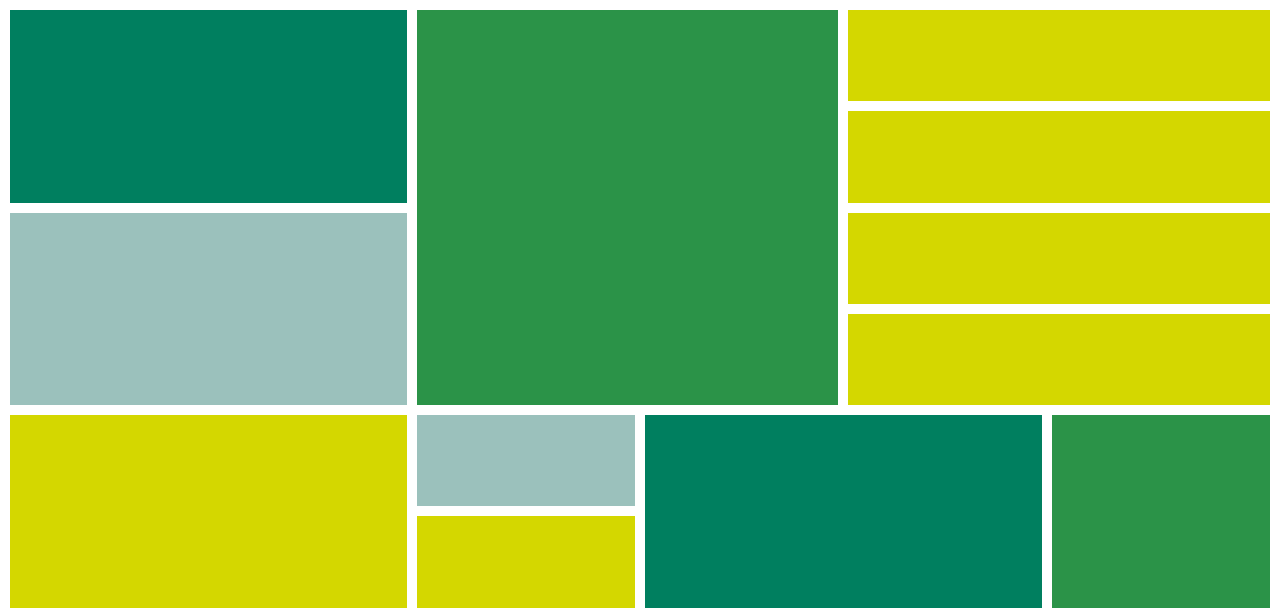
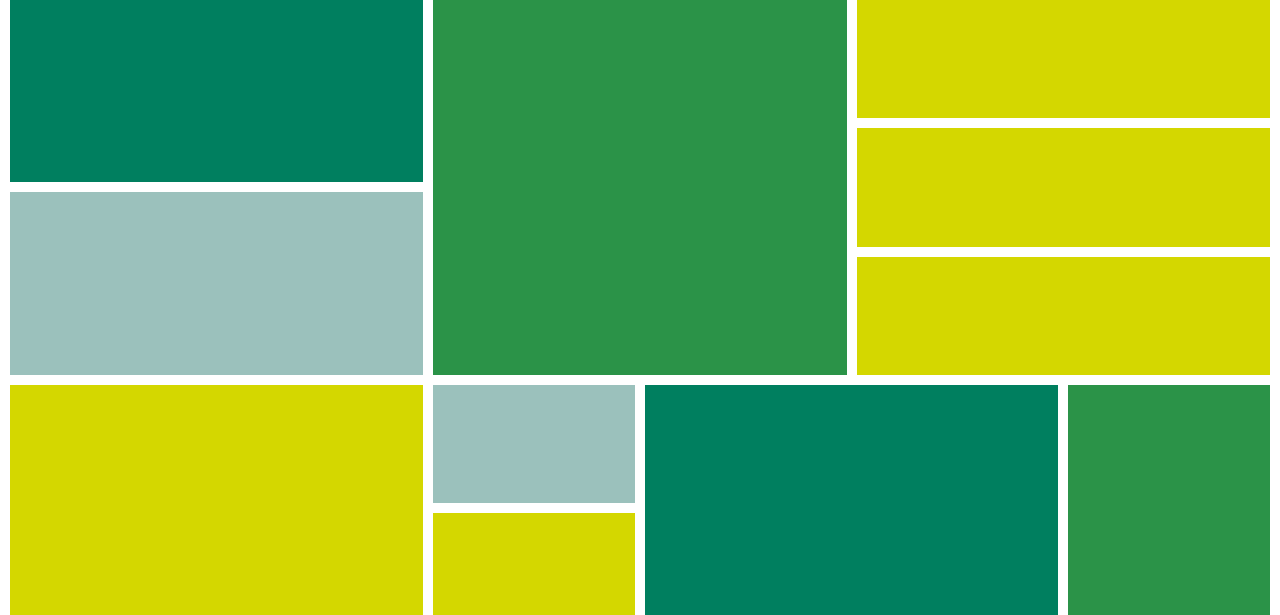
Before and after one commit to Anuhya92/project8, a plain HTML site: page index.html in a window 1280 px wide. Shown: the top 615 px of the page. Drawn offline with Linux system fonts and the light colour scheme.

Commit message:
fix reveiw comment

```diff
--- a/index.html
+++ b/index.html
@@ -9,19 +9,18 @@
   </head>
   <body>
     <div class="grid-container">
-      <div class="item1 bg-color1"></div>
-      <div class="item2 bg-color2"></div>
-      <div class="item3 bg-color3"></div>
-      <div class="item4 bg-color4"></div>
-      <div class="item5 bg-color3"></div>
-      <div class="item6 bg-color3"></div>
-      <div class="item13 bg-color3"></div>
-      <div class="item7 bg-color3"></div>
-      <div class="item8 bg-color4"></div>
-      <div class="item9 bg-color1"></div>
-      <div class="item10 bg-color2"></div>
-      <div class="item11 bg-color3"></div>
-      <div class="item12 bg-color4">MY COLOR PALETTE</div>
+      <p class="item1 bg-color1"></p>
+      <p class="item2 bg-color2"></p>
+      <p class="item3 bg-color3"></p>
+      <p class="item4 bg-color4"></p>
+      <p class="item5 bg-color3"></p>
+      <p class="item6 bg-color3"></p>
+      <p class="item7 bg-color3"></p>
+      <p class="item8 bg-color4"></p>
+      <p class="item9 bg-color1"></p>
+      <p class="item10 bg-color2"></p>
+      <p class="item11 bg-color3"></p>
+      <p class="item12 bg-color4">MY COLOR PALETTE</div>
     </div>
   </body>
 </html>
--- a/styles/index.css
+++ b/styles/index.css
@@ -1,8 +1,9 @@
 .grid-container {
   display: grid;
-  padding: 10px;
   gap: 10px;
+  padding: 0 10px;
   min-height: 100vh;
+  background: #ffffff;
 }
 
 .bg-color1 {
@@ -26,67 +27,70 @@
 }
 
 .item1 {
-  grid-row: 1 / span 2;
-  grid-column: 1 / span 2;
+  grid-row-start: 1;
+  grid-row-end: 4;
+  grid-column: 1 / span 2; /*Using this shorthand notation in place of grid-column-start and grid-column-end*/
 }
 
 .item2 {
-  grid-row: 1 / span 4;
+  grid-row-start: 1;
+  grid-row-end: 7;
   grid-column: 3 / span 2;
 }
 
 .item3 {
-  grid-row: 1;
+  grid-row-start: 1;
+  grid-row-end: 3;
   grid-column: 5 / span 2;
 }
 
 .item4 {
-  grid-row: 3 / span 2;
+  grid-row-start: 4;
+  grid-row-end: 7;
   grid-column: 1 / span 2;
 }
 
 .item5 {
-  grid-row: 2;
+  grid-row-start: 3;
+  grid-row-end: 5;
   grid-column: 5 / span 2;
 }
 
 .item6 {
-  grid-row: 3;
-  grid-column: 5 / span 2;
-}
-
-.item13 {
-  grid-row: 4;
+  grid-row-start: 5;
+  grid-row-end: 7;
   grid-column: 5 / span 2;
 }
 
 .item7 {
-  grid-row: 5 / span 2;
+  grid-row: 7 / span 4;
   grid-column: 1 / span 2;
 }
 
 .item8 {
-  grid-row: 5;
-  grid-column: 3;
+  grid-row: 7 / span 2;
+  grid-column: 3 / span 1;
 }
 
 .item9 {
+  grid-row: 7 / span 4;
   grid-column: 4 / span 2;
-  grid-row: 5 / span 2;
 }
 
 .item10 {
-  grid-row: 5 / span 2;
-  grid-column: 6;
+  grid-row: 7 / span 4;
+  grid-column: 6 / span 1;
 }
 
 .item11 {
-  grid-row: 6;
-  grid-column: 3;
+  grid-row: 9 / span 2;
+  grid-column: 3 / span 1;
 }
 
 .item12 {
-  grid-row: 7 / span 2;
+  grid-row: 11 / span 2;
   grid-column: 1 / span 6;
   font-size: 50px;
+  background: #9bc1bc;
+  margin: 0 -10px;
 }
```
